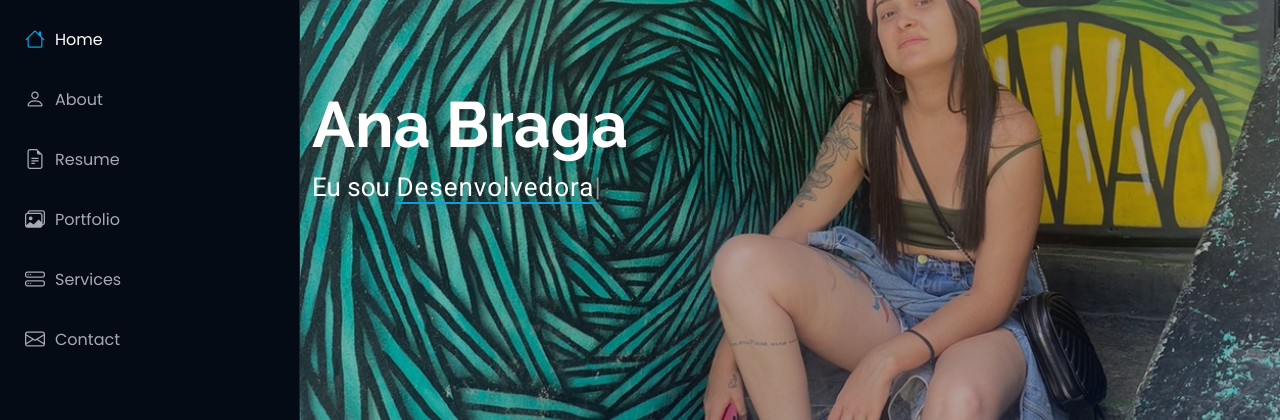
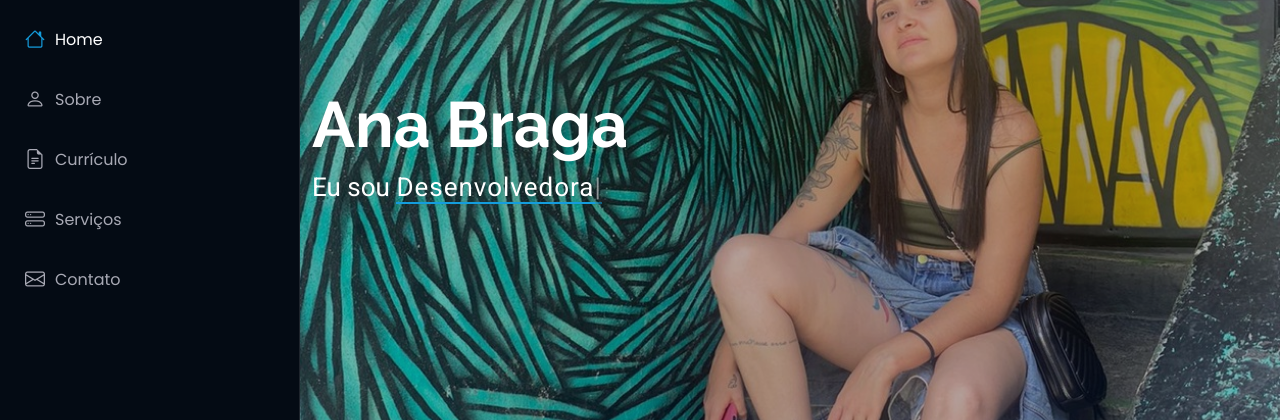
Before and after one commit to anabragar/Portfolio, a plain HTML site: page index.html in a window 1280 px wide. Shown: the part 253-673 px from the top of the page. Drawn offline with Linux system fonts and the light colour scheme.

Commit message:
Alteração pra traduzir e do nome do site

```diff
--- a/index.html
+++ b/index.html
@@ -4,7 +4,7 @@
 <head>
   <meta charset="utf-8">
   <meta content="width=device-width, initial-scale=1.0" name="viewport">
-  <title>Index - iPortfolio Bootstrap Template</title>
+  <title>Ana Braga</title>
   <meta content="" name="description">
   <meta content="" name="keywords">
 
@@ -57,11 +57,10 @@
     <nav id="navmenu" class="navmenu">
       <ul>
         <li><a href="#hero" class="active"><i class="bi bi-house navicon"></i>Home</a></li>
-        <li><a href="#about"><i class="bi bi-person navicon"></i> About</a></li>
-        <li><a href="#resume"><i class="bi bi-file-earmark-text navicon"></i> Resume</a></li>
-        <li><a href="#portfolio"><i class="bi bi-images navicon"></i> Portfolio</a></li>
-        <li><a href="#services"><i class="bi bi-hdd-stack navicon"></i> Services</a></li>
-        <li><a href="#contact"><i class="bi bi-envelope navicon"></i> Contact</a></li>
+        <li><a href="#about"><i class="bi bi-person navicon"></i> Sobre</a></li>
+        <li><a href="#resume"><i class="bi bi-file-earmark-text navicon"></i> Currículo</a></li>
+        <li><a href="#services"><i class="bi bi-hdd-stack navicon"></i> Serviços</a></li>
+        <li><a href="#contact"><i class="bi bi-envelope navicon"></i> Contato</a></li>
       </ul>
     </nav>
 
```
